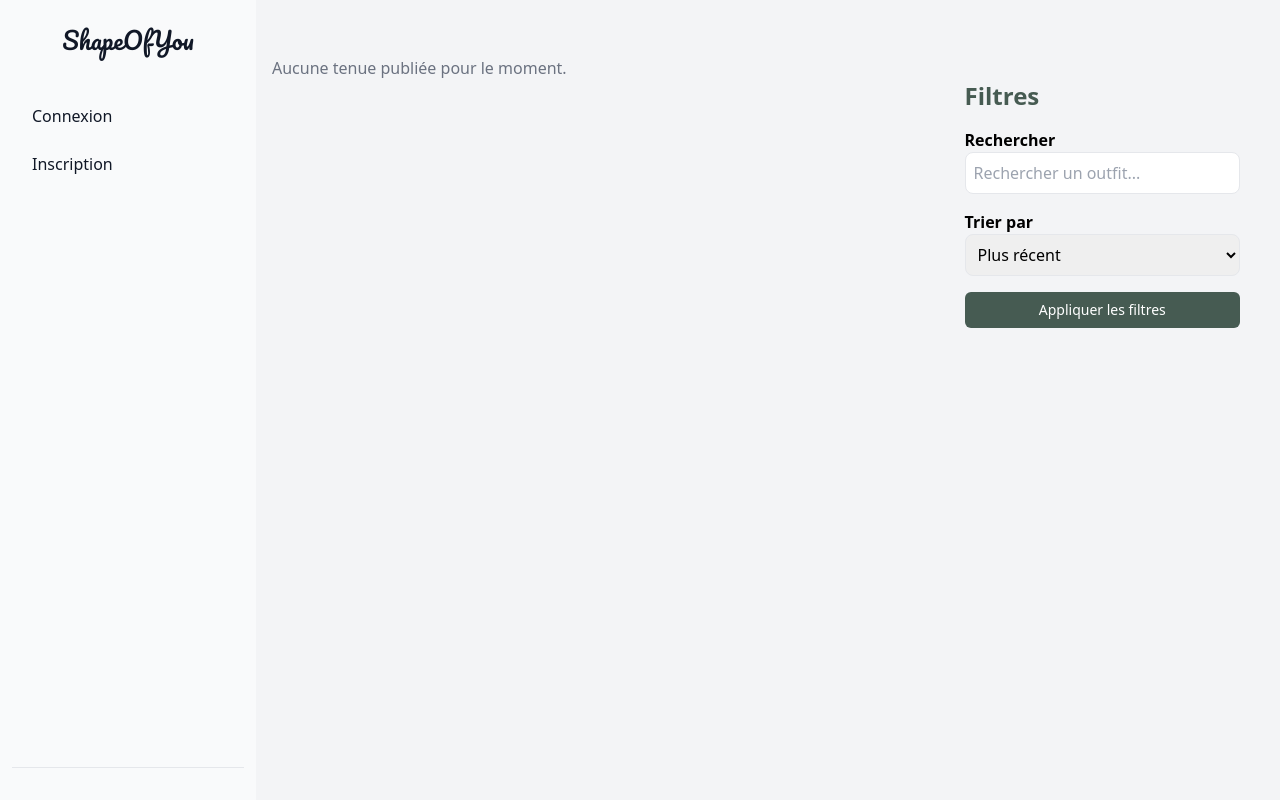
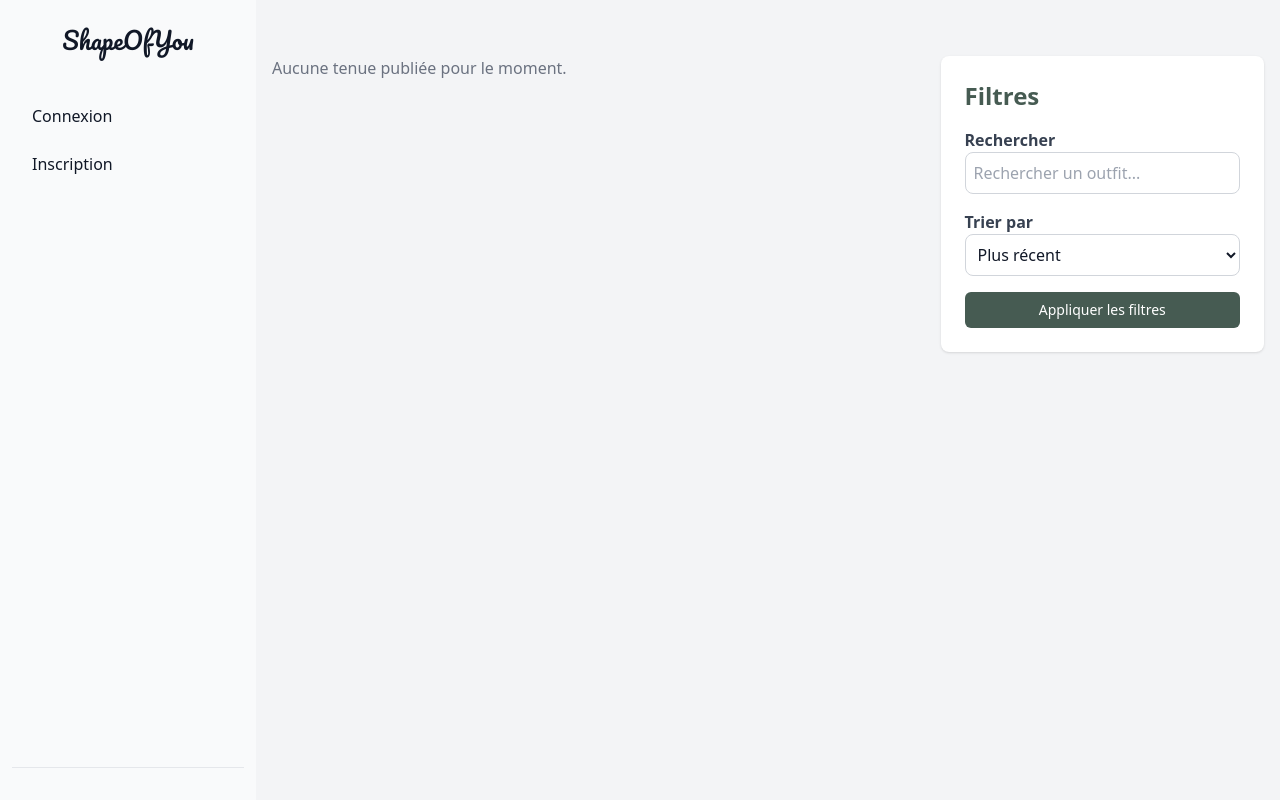
Before and after one commit to LignacAntony/shape-of-you, a Symfony app: template templates/index.html.twig in a window 1280 px wide. Run offline with Twig, Linux system fonts and the light colour scheme; the template is opened without the code that fills it, so the values that code supplies are empty; style sheets or scripts are compiled from the project's sources; some libraries are stand-ins or nearby versions.

Commit message:
save front

```diff
--- a/assets/styles/_custom_components.scss
+++ b/assets/styles/_custom_components.scss
@@ -6,14 +6,15 @@
   &-link {
     @apply flex items-center p-2 text-gray-900 rounded-lg dark:text-white hover:bg-gray-100 dark:hover:bg-gray-700;
   }
-  &-icon{
+
+  &-icon {
     @apply me-2 w-6 h-6;
   }
 }
 
 .title {
   &-text {
-    @apply text-5xl font-extrabold text-gray-900 relative pb-2 py-6 px-4;
+    @apply text-5xl font-extrabold text-gray-900 dark:text-gray-100 relative pb-2 py-6 px-4;
   }
 
   &-underline {
@@ -23,17 +24,16 @@
 
 .form {
   &-label {
-    @apply block text-base font-bold text-gray-700;
+    @apply block text-base font-bold text-gray-700 dark:text-white;
   }
 
   &-area {
-    @apply mt-2 px-2 py-3  bg-gray-100 text-gray-700 rounded-xl;
-
+    @apply mt-2 px-2 py-3 bg-gray-100 text-gray-700 dark:text-white rounded-xl dark:bg-gray-700;
   }
 
   &-button {
     &__primary {
-      @apply w-full flex justify-center py-2 px-4 text-sm font-medium rounded-md text-white bg-primary-600 hover:bg-primary-700 focus:outline-none focus:ring-2 focus:ring-offset-2 focus:ring-primary-500 mt-6
+      @apply w-full flex justify-center py-2 px-4 text-sm font-medium rounded-md text-white bg-primary-600 hover:bg-primary-700 dark:bg-primary-700 dark:hover:bg-primary-800 focus:outline-none focus:ring-2 focus:ring-offset-2 focus:ring-primary-500 mt-6
     }
   }
 }
--- a/tailwind.config.js
+++ b/tailwind.config.js
@@ -4,6 +4,7 @@ module.exports = {
     "./assets/**/*.js",
     "./templates/**/*.html.twig",
   ],
+  darkMode: 'class',
   theme: {
     extend: {
       colors: {
@@ -21,7 +22,7 @@ module.exports = {
           '950': '#161d1b',
         },
         secondary: {
-          '50':  '#fdf7f7',
+          '50': '#fdf7f7',
           '100': '#f8e3e4',
           '200': '#f0c6c7',
           '300': '#e8a7a9',
@@ -34,7 +35,7 @@ module.exports = {
           '950': '#37181a',
         },
         tertiary: {
-          '50':  '#f7f8fb',
+          '50': '#f7f8fb',
           '100': '#eaeef6',
           '200': '#d4dceb',
           '300': '#b9c8de',
@@ -47,7 +48,8 @@ module.exports = {
           '950': '#1b2130',
         },
 
-      },},
+      },
+    },
   },
   plugins: [],
 }
--- a/templates/base.html.twig
+++ b/templates/base.html.twig
@@ -1,5 +1,5 @@
 <!DOCTYPE html>
-<html lang="fr">
+<html lang="fr" class="{{ app.user and app.user.profile and app.user.profile.preferences and app.user.profile.preferences.theme == 'dark' ? 'dark' : '' }}">
 <head>
     <meta charset="UTF-8">
     <title>Shape of you | {% block title %}Welcome!{% endblock %}</title>
@@ -22,13 +22,13 @@
     <script defer src="https://unpkg.com/alpinejs@3.x.x/dist/cdn.min.js"></script>
     <style>[x-cloak] { display: none !important; }</style>
 </head>
-<body class="bg-gray-100 flex h-screen">
+<body class="bg-gray-100 dark:bg-gray-900 text-gray-900 dark:text-white flex h-screen transition-colors duration-200">
 <div class="flex flex-grow">
     {% include 'components/left_side_bar.html.twig' %}
     <main class="flex-grow h-full p-4 sm:ml-64 ">
         {% for label, messages in app.flashes %}
             {% for message in messages %}
-                <div class="mb-4 p-4 rounded-lg {% if label == 'success' %}bg-green-100 text-green-700{% else %}bg-red-100 text-red-700{% endif %}">
+                <div class="mb-4 p-4 rounded-lg {% if label == 'success' %}bg-green-100 dark:bg-green-800 text-green-700 dark:text-green-200{% else %}bg-red-100 dark:bg-red-800 text-red-700 dark:text-red-200{% endif %}">
                     {{ message }}
                 </div>
             {% endfor %}
--- a/templates/components/like_button.html.twig
+++ b/templates/components/like_button.html.twig
@@ -26,5 +26,5 @@
     <i class="cursor-pointer transition-all duration-200 hover:scale-110 text-red-500"
        :class="isLiked ? 'fas fa-heart' : 'far fa-heart'"
        @click="toggleLike"></i>
-    <span class="text-gray-500 ml-2" x-text="likesCount"></span>
+    <span class="text-gray-500 dark:text-white ml-2" x-text="likesCount"></span>
 </div>
--- a/templates/components/wardrobe_list_card.html.twig
+++ b/templates/components/wardrobe_list_card.html.twig
@@ -1,5 +1,5 @@
 <a href="{{ path('wardrobe_details', {'id': wardrobe.id}) }}" class="block group">
-    <div class="bg-white rounded-lg shadow-sm overflow-hidden transform transition-all duration-300 hover:-translate-y-1 hover:shadow-md h-full">
+    <div class="bg-white dark:bg-gray-800 rounded-lg shadow-sm overflow-hidden transform transition-all duration-300 hover:-translate-y-1 hover:shadow-md h-full">
         <div class="aspect-square bg-primary-400 flex items-center justify-center">
             {% if wardrobe.image != null %}
             <img  src="{{ asset(wardrobe.image) }}" alt="{{ wardrobe.name }}" class="w-full h-full object-cover" />
@@ -8,8 +8,8 @@
             {% endif %}
         </div>
         <div class="p-2">
-            <h3 class="text-sm font-medium text-gray-900 truncate">{{ wardrobe.name }}</h3>
-            <p class="text-xs text-gray-500 line-clamp-2">{{ wardrobe.description }}</p>
+            <h3 class="text-sm font-medium text-gray-900 dark:text-white truncate">{{ wardrobe.name }}</h3>
+            <p class="text-xs text-gray-500 dark:text-white line-clamp-2">{{ wardrobe.description }}</p>
         </div>
     </div>
 </a>
--- a/templates/index.html.twig
+++ b/templates/index.html.twig
@@ -1,29 +1,31 @@
 {% extends 'base.html.twig' %}
 
 {% block body %}
-    <div class="flex justify-center bg-gray-100 lg:py-10">
+    <div class="flex justify-center bg-gray-100 dark:bg-gray-900 lg:py-10">
         <div class="w-full max-w-5xl flex gap-6 flex-col-reverse lg:flex-row">
             <div class="w-full lg:w-2/3">
                 <div class="space-y-6">
                     {% for outfit in outfits %}
                         {% include 'components/home_outfit_card.html.twig' with { 'outfit': outfit } %}
                     {% else %}
-                        <p class="text-gray-500">Aucune tenue publiée pour le moment.</p>
+                        <p class="text-gray-500 dark:text-white">Aucune tenue publiée pour le moment.</p>
                     {% endfor %}
                 </div>
             </div>
 
-            <div class="w-full lg:w-1/3 h-fit p-6 relative lg:sticky top-0">
-                <h2 class="text-2xl font-bold mb-4 text-primary-600">Filtres</h2>
+            <div class="w-full lg:w-1/3 h-fit p-6 relative lg:sticky top-0 bg-white dark:bg-gray-800 rounded-lg shadow">
+                <h2 class="text-2xl font-bold mb-4 text-primary-600 dark:text-primary-400">Filtres</h2>
                 <form method="GET" action="{{ path('app_home') }}" class="space-y-4">
                     <div>
-                        <label for="searchbar" class="block font-semibold" >Rechercher</label>
-                        <input id="searchbar" type="text" name="search" value="{{ search }}" placeholder="Rechercher un outfit..." class="w-full p-2 border rounded-lg">
+                        <label for="searchbar" class="block font-semibold text-gray-700 dark:text-white">Rechercher</label>
+                        <input id="searchbar" type="text" name="search" value="{{ search }}" placeholder="Rechercher un outfit..."
+                               class="w-full p-2 border rounded-lg bg-white dark:bg-gray-700 text-gray-900 dark:text-white border-gray-300 dark:border-gray-600">
                     </div>
 
                     <div>
-                        <label for="search_filter" class="block font-semibold">Trier par</label>
-                        <select id="search_filter" name="sort_by" class="w-full p-2 border rounded-lg">
+                        <label for="search_filter" class="block font-semibold text-gray-700 dark:text-white">Trier par</label>
+                        <select id="search_filter" name="sort_by"
+                                class="w-full p-2 border rounded-lg bg-white dark:bg-gray-700 text-gray-900 dark:text-white border-gray-300 dark:border-gray-600">
                             <option value="recent" {% if sort_by == 'recent' %}selected{% endif %}>Plus récent</option>
                             <option value="oldest" {% if sort_by == 'oldest' %}selected{% endif %}>Moins récent</option>
                             <option value="most_likes" {% if sort_by == 'most_likes' %}selected{% endif %}>Plus de likes</option>
--- a/templates/user/user.html.twig
+++ b/templates/user/user.html.twig
@@ -8,10 +8,10 @@
         <span class="title-underline"></span>
     </h2>
     <div class="flex justify-center py-12 md:px-4 sm:px-6 lg:px-8">
-        <div class="max-w-lg w-full px-4 lg:px-8 rounded-2xl bg-white shadow-lg p-8">
+        <div class="max-w-lg w-full px-4 lg:px-8 rounded-2xl bg-white dark:bg-gray-800 shadow-lg p-8">
 
             <div>
-                <h2 class="mt-6 text-center text-3xl font-extrabold text-gray-900">
+                <h2 class="mt-6 text-center text-3xl font-extrabold text-gray-900 dark:text-white">
                     Modifier vos informations personnelles
                 </h2>
             </div>
--- a/templates/wardrobe/index.html.twig
+++ b/templates/wardrobe/index.html.twig
@@ -5,7 +5,7 @@
 {% block body %}
 
     <div class="container mx-auto px-4 py-4">
-        <div class="mb-4 border rounded-lg overflow-hidden" data-accordion-section>
+        <div class="mb-4 border rounded-lg overflow-hidden dark:border-primary-400" data-accordion-section>
             <div
                     class="flex justify-between items-center px-4 py-3 bg-primary-400 cursor-pointer"
                     data-accordion-header
@@ -39,7 +39,7 @@
         </div>
 
         {# Section Tenues #}
-        <div class="mb-4 border rounded-lg overflow-hidden" data-accordion-section>
+        <div class="mb-4 border rounded-lg overflow-hidden dark:border-secondary-400" data-accordion-section>
             <div
                     class="flex justify-between items-center px-4 py-3 bg-secondary-400 cursor-pointer"
                     data-accordion-header
@@ -70,7 +70,7 @@
         </div>
 
         {# Section Vêtements #}
-        <div class="mb-4 border rounded-lg overflow-hidden" data-accordion-section>
+        <div class="mb-4 border rounded-lg overflow-hidden dark:border-tertiary-400" data-accordion-section>
             <div
                 class="flex justify-between items-center px-4 py-3 bg-tertiary-500 cursor-pointer"
                 data-accordion-header
```
Also changed, not shown: assets/js/theme.js (added, +46 -0 lines), templates/components/home_outfit_card.html.twig (+8 -8 lines), templates/components/item_list_card.html.twig (+6 -6 lines), templates/components/outfit_list_card.html.twig (+6 -6 lines), templates/profile/profile.html.twig (+9 -9 lines), templates/profile/show_user.html.twig (+8 -8 lines).
